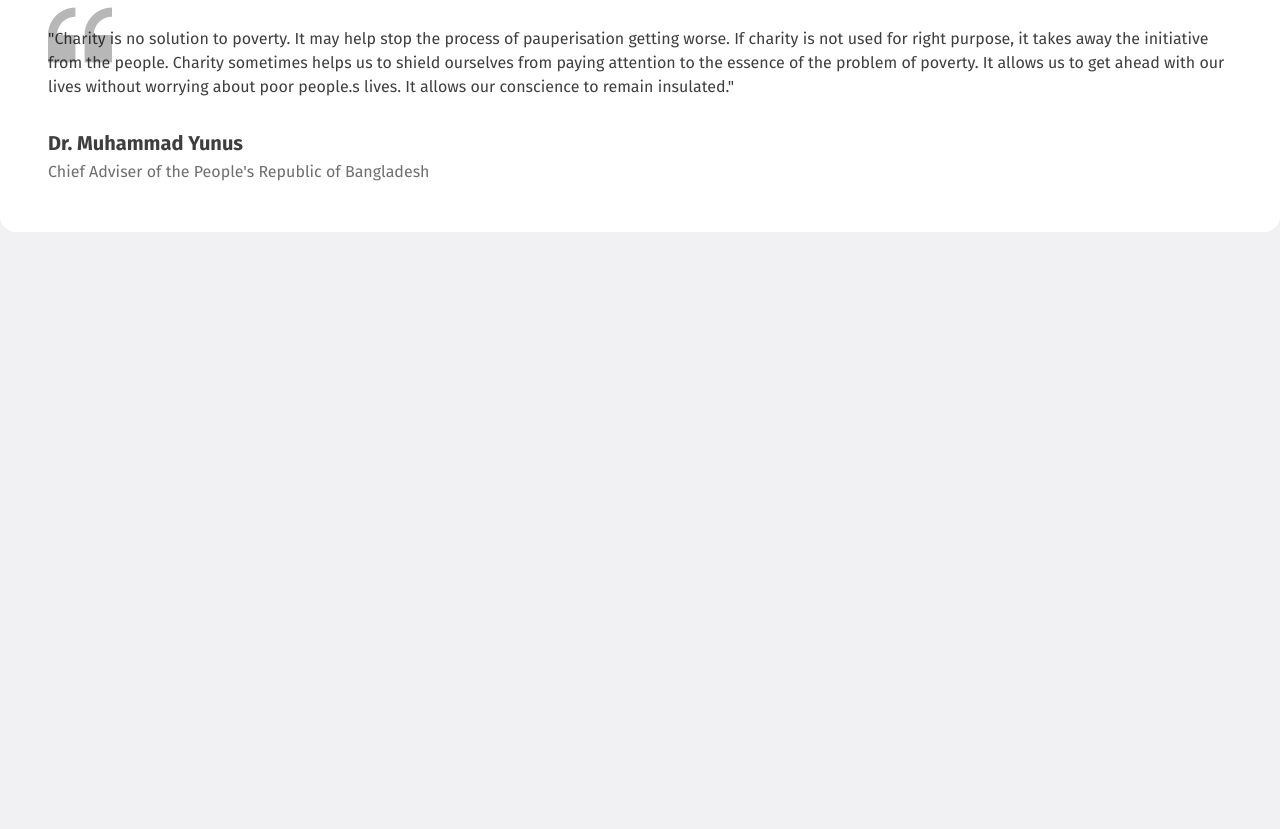
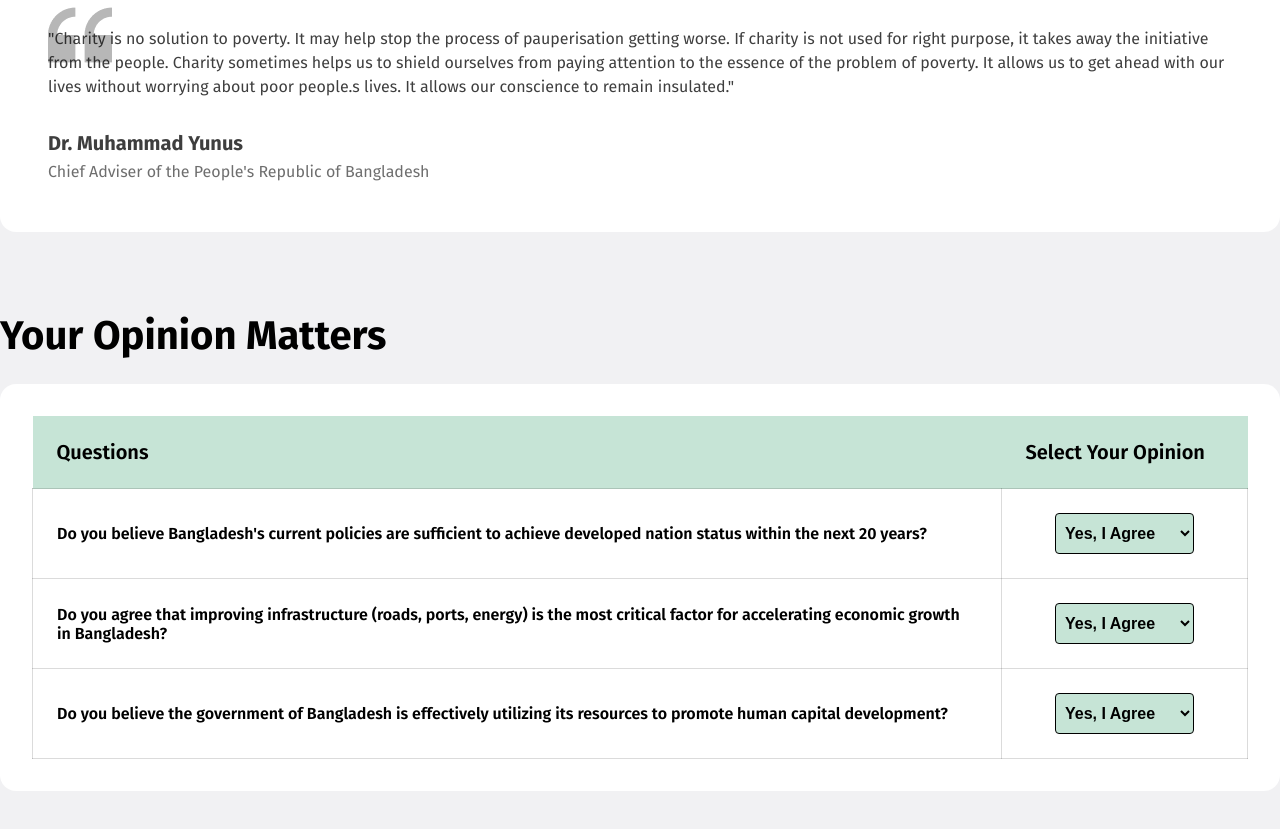
Before and after one commit to MubtasimPrime/Bangladesh_2.0_HTML_CSS, a plain HTML site: page index.html in a window 1280 px wide. Shown: the part 1808-2637 px from the top of the page. Before the commit the page ends 2120 px from the top, so only its background shows below. Drawn offline with Linux system fonts and the light colour scheme.

Commit message:
Table part completed

```diff
--- a/index.html
+++ b/index.html
@@ -131,6 +131,61 @@
           </div>
         </div>
       </section>
+
+      <section class="table">
+        <h1>Your Opinion Matters</h1>
+        <div class="table-content">
+          <table>
+            <thead>
+              <tr>
+                <th>Questions</th>
+                <th>Select Your Opinion</th>
+              </tr>
+            </thead>
+            <tbody>
+              <tr>
+                <td>
+                  Do you believe Bangladesh's current policies are sufficient to
+                  achieve developed nation status within the next 20 years?
+                </td>
+                <td>
+                  <select>
+                    <option value="1">Yes, I Agree</option>
+                    <option value="2">No, I Disagree</option>
+                  </select>
+                </td>
+              </tr>
+              <tr>
+                <td>
+                  Do you agree that improving infrastructure (roads, ports,
+                  energy) is the most critical factor for accelerating economic
+                  growth in Bangladesh?
+                </td>
+                <td>
+                  <select>
+                    <option value="1">Yes, I Agree</option>
+                    <option value="2">No, I Disagree</option>
+                  </select>
+                </td>
+              </tr>
+              <tr>
+                <td>
+                  Do you believe the government of Bangladesh is effectively
+                  utilizing its resources to promote human capital development?
+                </td>
+                <td>
+                  <select>
+                    <option value="1">Yes, I Agree</option>
+                    <option value="2">No, I Disagree</option>
+                  </select>
+                </td>
+              </tr>
+            </tbody>
+          </table>
+        </div>
+      </section>
+
+      <section class="news"></section>
     </main>
     <footer></footer>
   </body>
--- a/style/styles.css
+++ b/style/styles.css
@@ -255,3 +255,58 @@ nav h2 {
 #box-p2 {
   color: rgba(14, 14, 14, 0.6);
 }
+
+.table {
+  margin-bottom: 80px;
+}
+
+.table-content {
+  padding: 32px 32px;
+  background-color: white;
+  border-radius: 16px;
+}
+
+.table h1 {
+  font-size: 40px;
+  font-weight: 700;
+  margin-bottom: 24px;
+}
+
+table {
+  width: 100%;
+  border-collapse: collapse;
+}
+
+table th {
+  padding: 24px;
+  font-weight: 600;
+  font-size: 20px;
+  text-align: justify;
+}
+
+table td {
+  border: 1px solid rgba(14, 14, 14, 0.15);
+  padding: 24px;
+  font-weight: 600;
+  font-size: 16px;
+}
+table th {
+  background-color: #c6e4d6;
+}
+
+table td:nth-child(1) {
+  width: 920px;
+}
+
+table td:nth-child(2) {
+  text-align: center;
+}
+
+table td select {
+  background-color: #c6e4d6;
+  padding: 10px 5px;
+  border: 1px solid black;
+  border-radius: 4px;
+  font-weight: 600;
+  font-size: 16px;
+}
```
